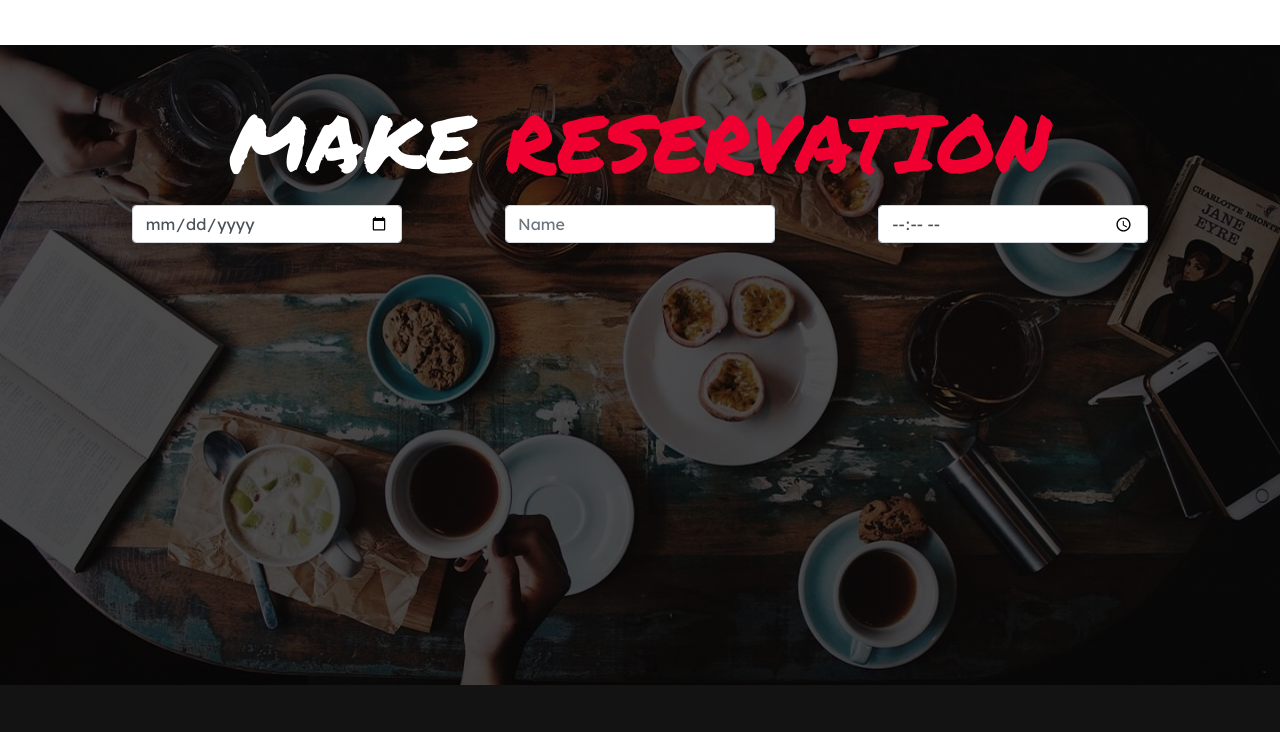
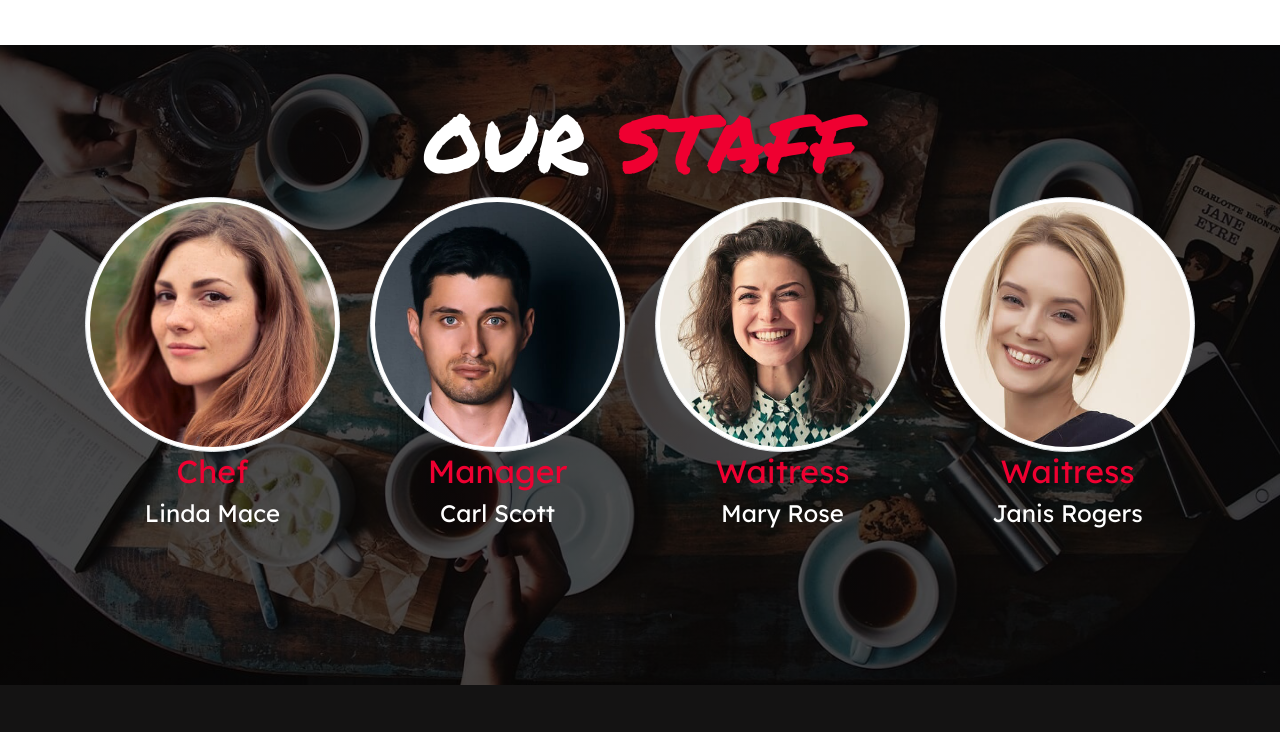
Before and after one commit to kroolar/great-restaurant, a plain HTML site: page index.html in a window 1280 px wide. Shown: the part 3115-3847 px from the top of the page. Drawn offline with nearby package versions, Linux system fonts and the light colour scheme.

Commit message:
add section - our staff

```diff
--- a/index.html
+++ b/index.html
@@ -296,22 +296,40 @@
 
 <section class="reservation">
     <div class="container">
+
         <div class="row">
-            <h1 class="mx-auto mt-5 title text-white text-center">Make <span class="text-main">Reservation</span></h1>
+            <h1 class="mx-auto mt-5 title text-white text-center">Our <span class="text-main">Staff</span></h1>
         </div>
-        <form>
-            <div class="form-row">
-                <div class="col-10 col-xl-3 mx-auto my-2">
-                    <input type="date" class="form-control" placeholder="City">
-                </div>
-                <div class="col-10 col-xl-3 mx-auto my-2">
-                    <input type="text" class="form-control" placeholder="Name">
-                </div>
-                <div class="col-10 col-xl-3 mx-auto my-2">
-                    <input type="time" class="form-control" placeholder="Time">
-                </div>
+
+        <div class="row d-flex justify-content-center align-items-center text-center">
+            <div class="col-lg-3 col-md-6 staff-wrapper">
+                <img class="img-fluid rounded-circle img-thumbnail" src="img/staff/chef.jpg"
+                    alt="Photo by bruce mars from Pexels">
+                <h2 class="text-main text-center">Chef</h2>
+                <h4 class="text-white text-center ">Linda Mace</h4>
             </div>
-        </form>
+
+            <div class="col-lg-3 col-md-6 staff-wrapper">
+                <img class="img-fluid rounded-circle img-thumbnail" src="img/staff/manager.jpg"
+                    alt="Photo by bruce mars from Pexels">
+                <h2 class="text-main text-center">Manager</h2>
+                <h4 class="text-white text-center ">Carl Scott</h4>
+            </div>
+
+            <div class="col-lg-3 col-md-6 staff-wrapper">
+                <img class="img-fluid rounded-circle img-thumbnail" src="img/staff/waitress.jpg"
+                    alt="Photo by bruce mars from Pexels">
+                <h2 class="text-main text-center">Waitress</h2>
+                <h4 class="text-white text-center ">Mary Rose</h4>
+            </div>
+
+            <div class="col-lg-3 col-md-6 staff-wrapper">
+                <img class="img-fluid rounded-circle img-thumbnail" src="img/staff/waitress-2.jpg"
+                    alt="Photo by bruce mars from Pexels">
+                <h2 class="text-main text-center">Waitress</h2>
+                <h4 class="text-white text-center ">Janis Rogers</h4>
+            </div>
+        </div>
     </div>
     </div>
 </section>
@@ -325,34 +343,42 @@
             <div class="col-10 col-lg-3">
                 <h4 class="title text-white text-center">Open Hours</h4>
                 <ul>
+
                     <li class="d-flex justify-content-between text-muted">
                         <span>Monday</span>
                         <span>10:00 - 22:00</span>
                     </li>
+
                     <li class="d-flex justify-content-between text-muted">
                         <span>Tuesday</span>
                         <span>10:00 - 22:00</span>
                     </li>
+
                     <li class="d-flex justify-content-between text-muted">
                         <span>Wednesday</span>
                         <span>10:00 - 22:00</span>
                     </li>
+
                     <li class="d-flex justify-content-between text-muted">
                         <span>Thursday</span>
                         <span>10:00 - 22:00</span>
                     </li>
+
                     <li class="d-flex justify-content-between text-muted">
                         <span>Friday</span>
                         <span>08:00 - 02:00</span>
                     </li>
+
                     <li class="d-flex justify-content-between text-muted">
                         <span>Saturday</span>
                         <span>08:00 - 02:00</span>
                     </li>
+
                     <li class="d-flex justify-content-between text-muted">
                         <span>Sunday</span>
                         <span>08:00 - 02:00</span>
                     </li>
+
                 </ul>
             </div>
 
```
Also changed, not shown: img/staff/chef.jpg (added), img/staff/manager.jpg (added), img/staff/waitress-2.jpg (added), img/staff/waitress.jpg (added), sass/style.sass (line endings or trailing spaces).
